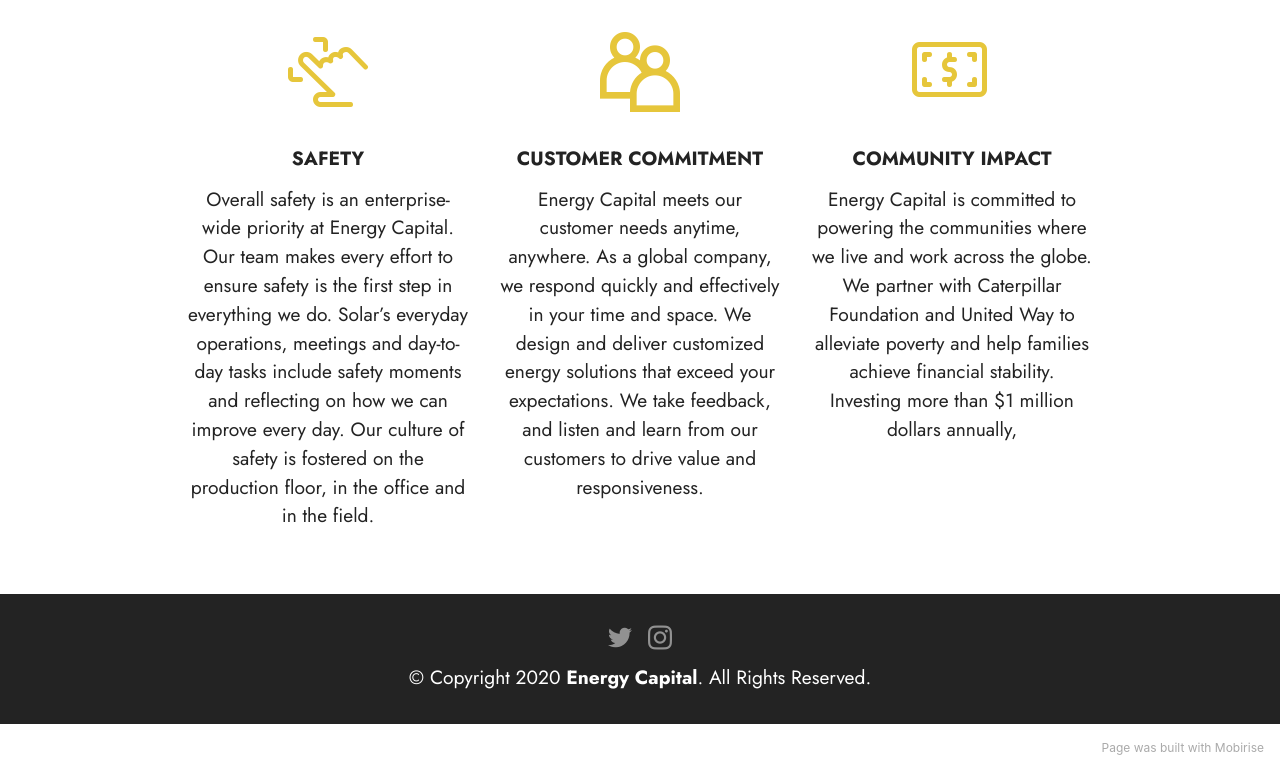
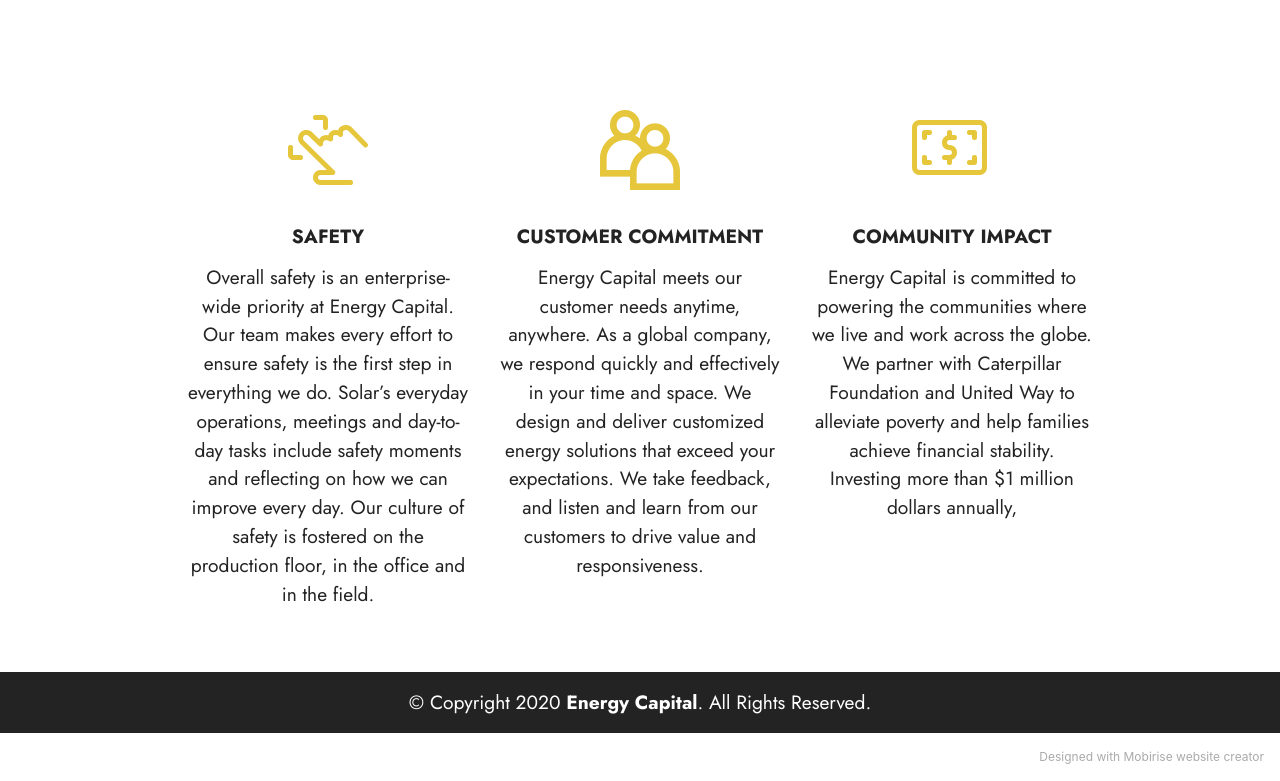
Before and after one commit to energyfirst/energytest, a plain HTML site: page about.html in a window 1280 px wide. Shown: the part 4662-5443 px from the top of the page. Drawn offline with nearby package versions, Linux system fonts and the light colour scheme; files whose address does not match are found by name.

Commit message:
create github pages

```diff
--- a/about.html
+++ b/about.html
@@ -54,7 +54,7 @@
                 </div>
             </button>
             <div class="collapse navbar-collapse" id="navbarSupportedContent">
-                <ul class="navbar-nav nav-dropdown nav-right" data-app-modern-menu="true"><li class="nav-item"><a class="nav-link link text-black text-primary display-4" href="index.html"><strong>Home</strong></a></li><li class="nav-item"><a class="nav-link link text-black text-primary display-4" href="services.html"><strong>Services</strong></a></li><li class="nav-item"><a class="nav-link link text-black text-primary display-4" href="about.html"><strong>About</strong></a></li><li class="nav-item"><a class="nav-link link text-black text-primary display-4" href="contact.html"><strong>Contact</strong></a></li><li class="nav-item"><a class="nav-link link text-black text-primary display-4" href="careers.html"><strong>Careers</strong><strong></strong></a></li></ul>
+                <ul class="navbar-nav nav-dropdown nav-right" data-app-modern-menu="true"><li class="nav-item"><a class="nav-link link text-black text-primary display-4" href="index.html"><strong>Home</strong></a></li><li class="nav-item"><a class="nav-link link text-black text-primary display-4" href="services.html"><strong>Services</strong></a></li><li class="nav-item"><a class="nav-link link text-black text-primary display-4" href="#" aria-expanded="true"><strong>About</strong></a></li><li class="nav-item"><a class="nav-link link text-black text-primary display-4" href="#"><strong>Contact</strong></a></li><li class="nav-item"><a class="nav-link link text-black text-primary display-4" href="careers.html"><strong>Careers</strong><strong></strong></a></li></ul>
                 <div class="icons-menu">
                     <a class="iconfont-wrapper" href="assets/files/Energy-CapitalCovid-19.pdf" target="_blank">
                         <span class="p-2 mbr-iconfont corona-icon-ee corona-icon"></span>
@@ -264,9 +264,9 @@
             <div class="col-12 col-lg">
                 <div class="text-wrapper">
                     <h3 class="mbr-section-title mbr-fonts-style mb-3 display-5">
-                        <strong>Image with Description</strong></h3>
+                        <strong>Our Trading Platform</strong></h3>
                     <p class="mbr-text mbr-fonts-style display-7">
-                        Use Mobirise website building software to create multiple sites for commercial and non-profit projects. Click on the image in this block to replace it. You can add a description below your image, or on the side. If you want to hide some of the text fields, open the Block parameters, and uncheck relevant options.</p>
+                        Our global trading network gives us a 24-hour market presence. We are active in most crude oil markets, sourcing from a wide range of suppliers and selling to a wide range of customers both within and outside the Petroleum Industry. The same global coverage applies to refined products and feedstocks, natural gas and power machinery . with over 50 years of experience we have become one of the world’s most experienced players: our supply portfolio includes access to significant volumes of equity LNG and gas-to-liquids products.</p>
                 </div>
             </div>
         </div>
@@ -345,24 +345,7 @@
     <div class="container">
         <div class="media-container-row align-center mbr-white">
 
-            <div class="row social-row">
-                <div class="social-list align-right pb-2">
 
-
-
-
-
-
-                <div class="soc-item">
-                        <a href="https://twitter.com" target="_blank">
-                            <span class="mbr-iconfont mbr-iconfont-social socicon-twitter socicon"></span>
-                        </a>
-                    </div><div class="soc-item">
-                        <a href="https://instagram.com/" target="_blank">
-                            <span class="mbr-iconfont mbr-iconfont-social socicon-instagram socicon"></span>
-                        </a>
-                    </div></div>
-            </div>
             <div class="row row-copirayt">
                 <p class="mbr-text mb-0 mbr-fonts-style mbr-white align-center display-7">
                     © Copyright 2020 <strong>Energy Capital</strong>. All Rights Reserved.
@@ -370,7 +353,7 @@
             </div>
         </div>
     </div>
-</section><section style="background-color: #fff; font-family: -apple-system, BlinkMacSystemFont, 'Segoe UI', 'Roboto', 'Helvetica Neue', Arial, sans-serif; color:#aaa; font-size:12px; padding: 0; align-items: center; display: flex;"><a href="https://mobirise.site/b" style="flex: 1 1; height: 3rem; padding-left: 1rem;"></a><p style="flex: 0 0 auto; margin:0; padding-right:1rem;">Page was <a href="https://mobirise.site/h" style="color:#aaa;">built with</a> Mobirise</p></section><script src="assets/web/assets/jquery/jquery.min.js"></script>  <script src="assets/popper/popper.min.js"></script>  <script src="assets/tether/tether.min.js"></script>  <script src="assets/bootstrap/js/bootstrap.min.js"></script>  <script src="assets/smoothscroll/smooth-scroll.js"></script>  <script src="assets/dropdown/js/nav-dropdown.js"></script>  <script src="assets/dropdown/js/navbar-dropdown.js"></script>  <script src="assets/touchswipe/jquery.touch-swipe.min.js"></script>  <script src="assets/theme/js/script.js"></script>  <script src="assets/singa4real/singa4real-form.js"></script>
+</section><section style="background-color: #fff; font-family: -apple-system, BlinkMacSystemFont, 'Segoe UI', 'Roboto', 'Helvetica Neue', Arial, sans-serif; color:#aaa; font-size:12px; padding: 0; align-items: center; display: flex;"><a href="https://mobirise.site/m" style="flex: 1 1; height: 3rem; padding-left: 1rem;"></a><p style="flex: 0 0 auto; margin:0; padding-right:1rem;">Designed with Mobirise <a href="https://mobirise.site/j" style="color:#aaa;">website</a> creator</p></section><script src="assets/web/assets/jquery/jquery.min.js"></script>  <script src="assets/popper/popper.min.js"></script>  <script src="assets/tether/tether.min.js"></script>  <script src="assets/bootstrap/js/bootstrap.min.js"></script>  <script src="assets/smoothscroll/smooth-scroll.js"></script>  <script src="assets/dropdown/js/nav-dropdown.js"></script>  <script src="assets/dropdown/js/navbar-dropdown.js"></script>  <script src="assets/touchswipe/jquery.touch-swipe.min.js"></script>  <script src="assets/theme/js/script.js"></script>  <script src="assets/singa4real/singa4real-form.js"></script>
 
 
 </body>
--- a/assets/mobirise/css/mbr-additional.css
+++ b/assets/mobirise/css/mbr-additional.css
@@ -1498,8 +1498,8 @@ a {
   }
 }
 .cid-s48P1Icc8J {
-  padding-top: 2rem;
-  padding-bottom: 2rem;
+  padding-top: 1rem;
+  padding-bottom: 1rem;
   background-color: #232323;
 }
 .cid-s48P1Icc8J .row-links {
@@ -2079,8 +2079,8 @@ a {
   }
 }
 .cid-s48P1Icc8J {
-  padding-top: 2rem;
-  padding-bottom: 2rem;
+  padding-top: 1rem;
+  padding-bottom: 1rem;
   background-color: #232323;
 }
 .cid-s48P1Icc8J .row-links {
@@ -2587,8 +2587,8 @@ a {
   display: none;
 }
 .cid-s48P1Icc8J {
-  padding-top: 2rem;
-  padding-bottom: 2rem;
+  padding-top: 1rem;
+  padding-bottom: 1rem;
   background-color: #232323;
 }
 .cid-s48P1Icc8J .row-links {
@@ -3125,8 +3125,8 @@ a {
   display: none;
 }
 .cid-s48P1Icc8J {
-  padding-top: 2rem;
-  padding-bottom: 2rem;
+  padding-top: 1rem;
+  padding-bottom: 1rem;
   background-color: #232323;
 }
 .cid-s48P1Icc8J .row-links {
@@ -3763,8 +3763,8 @@ a {
   content: "✓";
 }
 .cid-s48P1Icc8J {
-  padding-top: 2rem;
-  padding-bottom: 2rem;
+  padding-top: 1rem;
+  padding-bottom: 1rem;
   background-color: #232323;
 }
 .cid-s48P1Icc8J .row-links {
```
Also changed, not shown: careers.html (+3 -3 lines), contact.html (+2 -2 lines), index.html (+9 -9 lines), services.html (+2 -2 lines).
